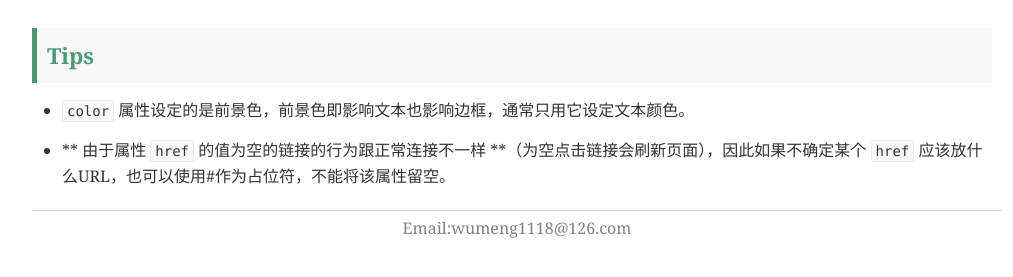
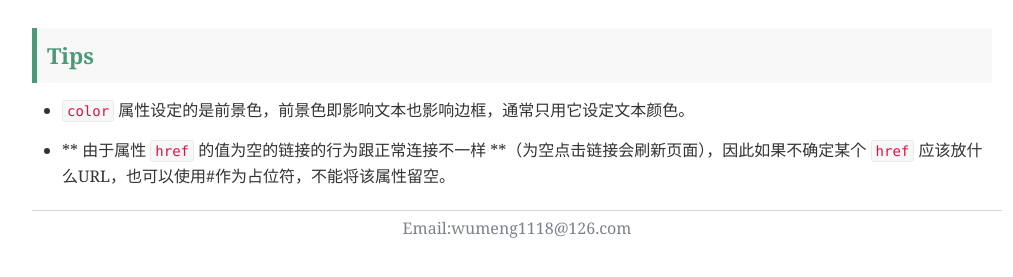
Before and after one commit to Qing-Shuang/Bird, a Jekyll site: the page built from _posts/CSS/2014-04-26-CSS0-Tips.md, in a window 1280 px wide. Shown: the part 170-447 px from the top of the page, without its empty margins (128-1141 px from the left). Built offline with Jekyll 4.4.1, drawn with Linux system fonts in a browser that asks for light colours; Markdown is read by kramdown in place of the engine named in the settings.

Commit message:
Update markdownpad-github.css

```diff
--- a/css/markdownpad-github.css
+++ b/css/markdownpad-github.css
@@ -206,6 +206,7 @@ code, tt {
 
 code{
   padding: 2px 4px;
+  color: #D14;
 }
 
 pre>code {
```
